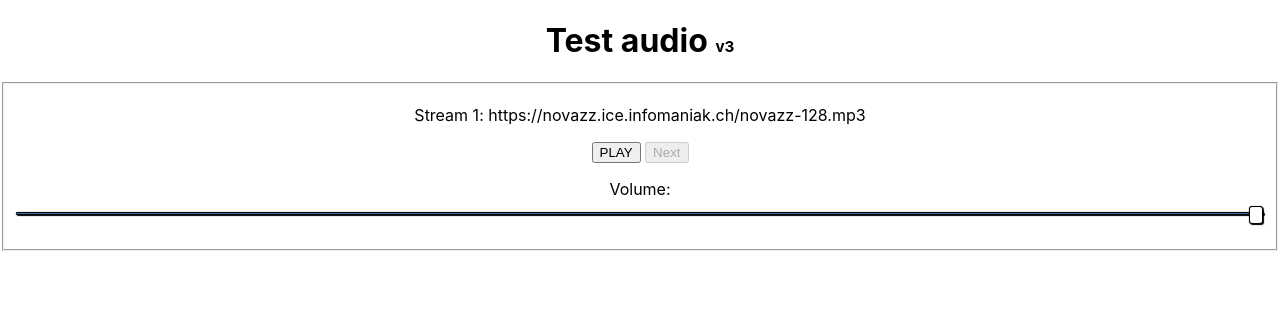
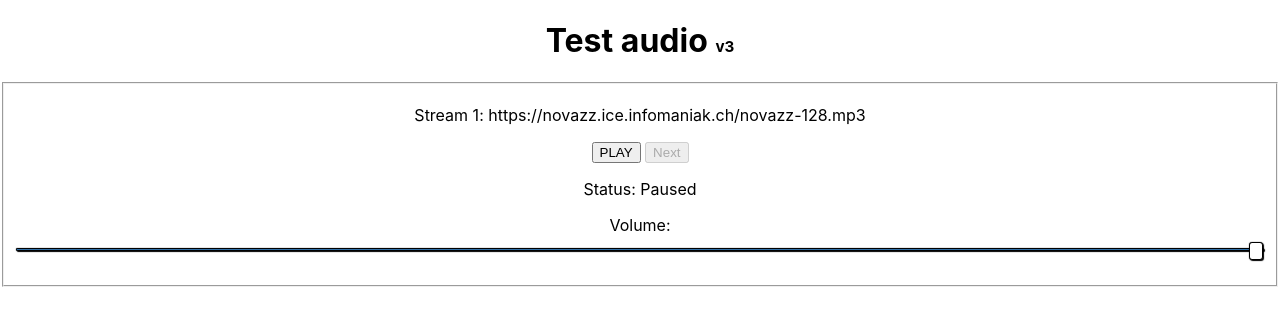
Before and after one commit to TeChn4K/test_audio, a React (Create React App) app: page / in a window 1280 px wide. Shown: the top 326 px of the page. Built offline with nearby package versions, Linux system fonts and the light colour scheme.

Commit message:
Add status

```diff
--- a/src/App.js
+++ b/src/App.js
@@ -16,6 +16,7 @@ player.init();
 
 function App() {
   const [playing1, setPlaying1] = useState(false);
+  const [isLoading, setLoading] = useState(false);
   const [current, setCurrent] = useState(0);
   const sliderRef = useRef();
 
@@ -24,13 +25,16 @@ function App() {
   };
 
   const play = index => {
+    setLoading(true);
     player.play(streams[index]).then(() => {
       console.log("playing now!");
+      setLoading(false);
     });
   };
 
   const stop = () => {
     player.stop();
+    setLoading(false);
   };
 
   const next = () => {
@@ -54,6 +58,14 @@ function App() {
     sliderRef.current.value = 100;
   }, []);
 
+  let status = "Paused";
+  if (playing1) {
+    status = "Playing";
+  }
+  if (isLoading) {
+    status = "Loading";
+  }
+
   return (
     <div className="App">
       <h1>
@@ -72,6 +84,9 @@ function App() {
             </button>
           </p>
           <p>
+            Status: {status}
+          </p>
+          <p>
             <span>Volume:</span>
             <input type="range" min="0" max="100" step="1" ref={sliderRef} onChange={sliderChangedHandler} />
           </p>
```
